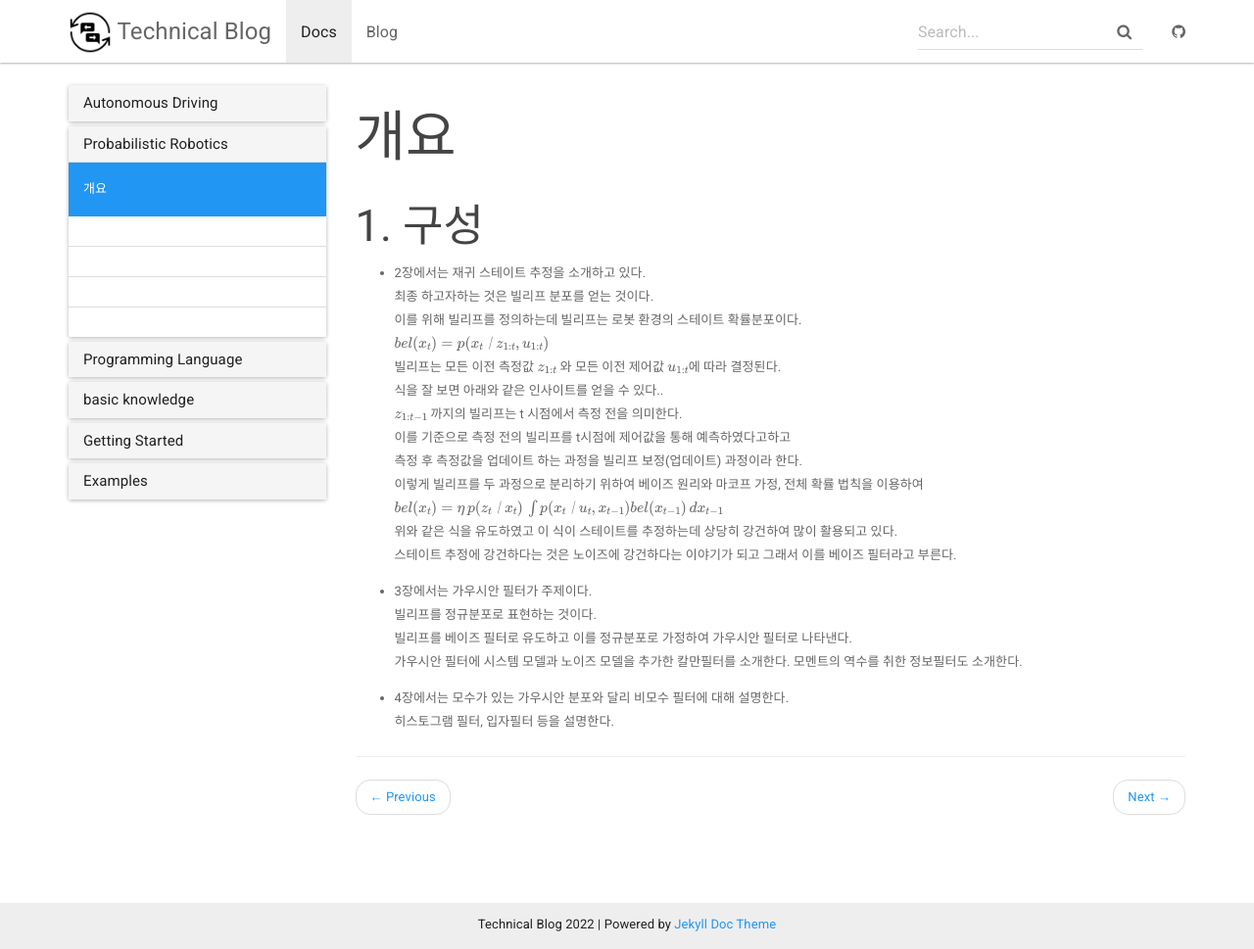
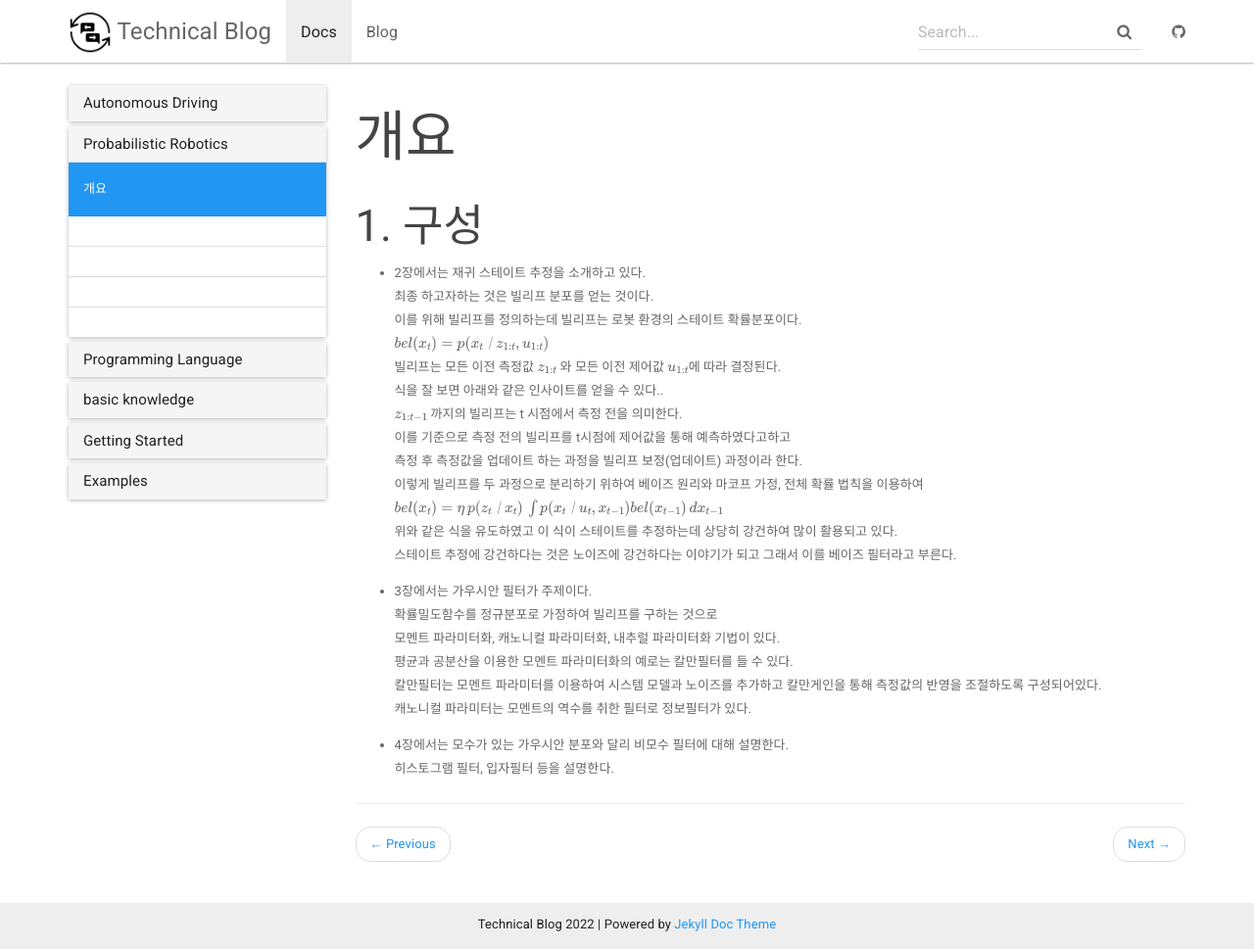
Before and after one commit to contravia-cloud/TechnicalBlog2, a Jekyll site: the page built from _docs/ProbabilisticRobotics/intro.md, in a window 1280 px wide and 969 px high. Shown: the whole window at 98% size. Built offline with Jekyll 4.4.1, drawn with Linux system fonts in a browser that asks for light colours; formulas are drawn with MathJax 3.

Commit message:
Update intro.md

```diff
--- a/_docs/ProbabilisticRobotics/intro.md
+++ b/_docs/ProbabilisticRobotics/intro.md
@@ -21,10 +21,11 @@ permalink: /docs/PR1/
   스테이트 추정에 강건하다는 것은 노이즈에 강건하다는 이야기가 되고 그래서 이를 베이즈 필터라고 부른다.
 
 - 3장에서는 가우시안 필터가 주제이다.
-  빌리프를 정규분포로 표현하는 것이다.
-  빌리프를 베이즈 필터로 유도하고 이를 정규분포로 가정하여 가우시안 필터로 나타낸다.
-  가우시안 필터에 시스템 모델과 노이즈 모델을 추가한 칼만필터를 소개한다.
-  모멘트의 역수를 취한 정보필터도 소개한다.
+  확률밀도함수를 정규분포로 가정하여 빌리프를 구하는 것으로
+  모멘트 파라미터화, 캐노니컬 파라미터화, 내추럴 파라미터화 기법이 있다.
+  평균과 공분산을 이용한 모멘트 파라미터화의 예로는 칼만필터를 들 수 있다.
+  칼만필터는 모멘트 파라미터를 이용하여 시스템 모델과 노이즈를 추가하고 칼만게인을 통해 측정값의 반영을 조절하도록 구성되어있다.
+  캐노니컬 파라미터는 모멘트의 역수를 취한 필터로 정보필터가 있다.
 
 - 4장에서는 모수가 있는 가우시안 분포와 달리 비모수 필터에 대해 설명한다.
   히스토그램 필터, 입자필터 등을 설명한다.
```
